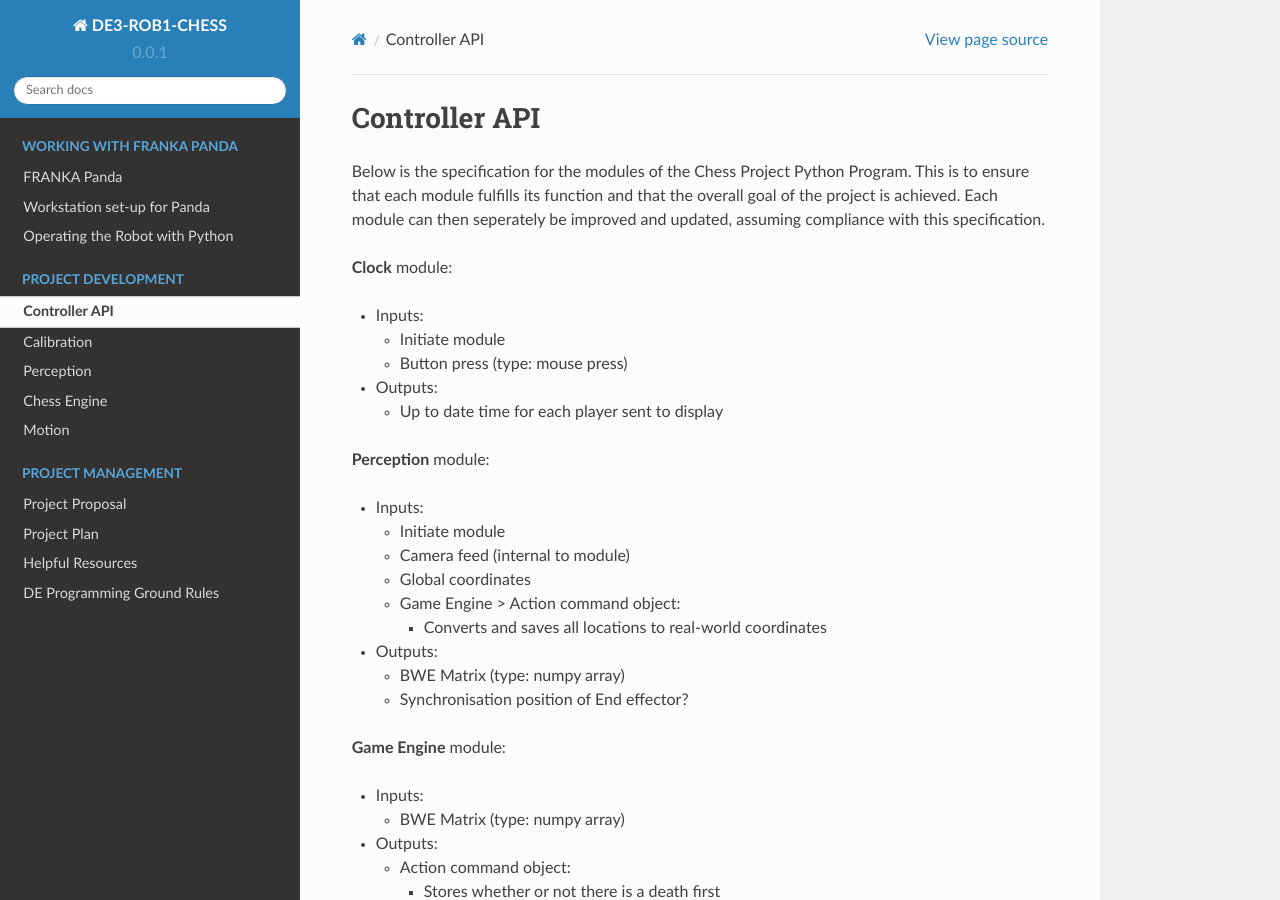
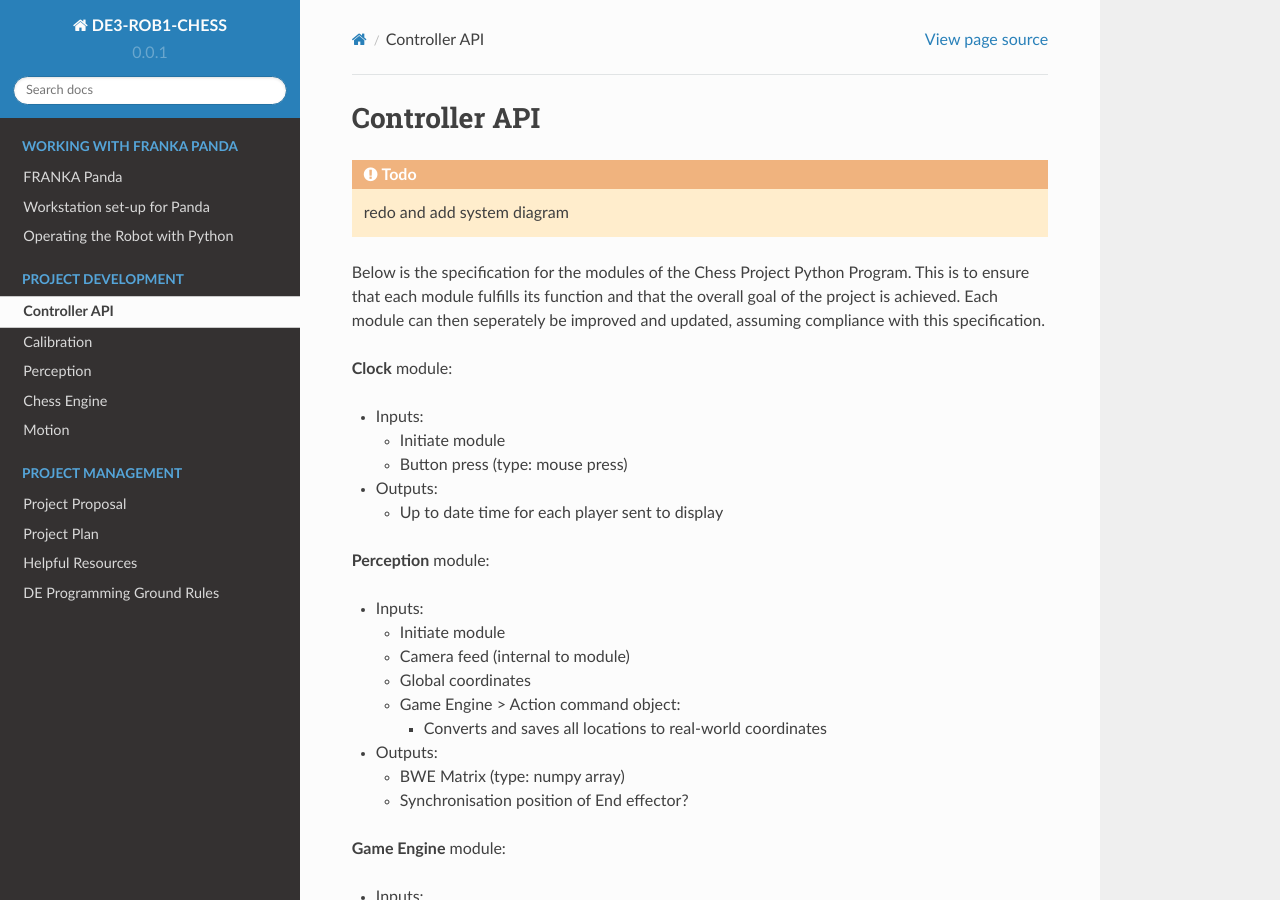
Before and after one commit to nebbles/DE3-ROB1-CHESS, a Sphinx documentation site: the page built from docs/source/controller.rst, in a window 1280 px wide and 900 px high. Built offline with Sphinx 7.4.7 and the Read the Docs theme 2.0.0, drawn with Linux system fonts in a browser that asks for light colours; formulas are drawn with MathJax 3.

Commit message:
add todo

```diff
--- a/docs/source/controller.rst
+++ b/docs/source/controller.rst
@@ -1,6 +1,8 @@
 **************
 Controller API
 **************
+
+.. todo:: redo and add system diagram
 
 Below is the specification for the modules of the Chess Project Python Program. This is to ensure that each module fulfills its function and that the overall goal of the project is achieved. Each module can then seperately be improved and updated, assuming compliance with this specification.
 
```
